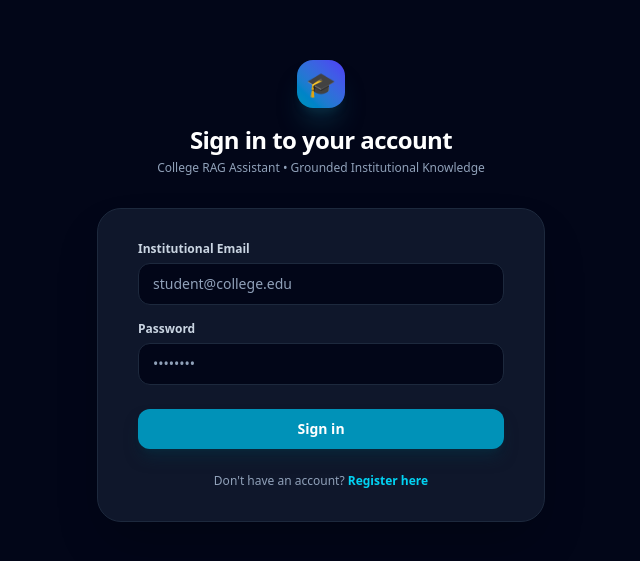
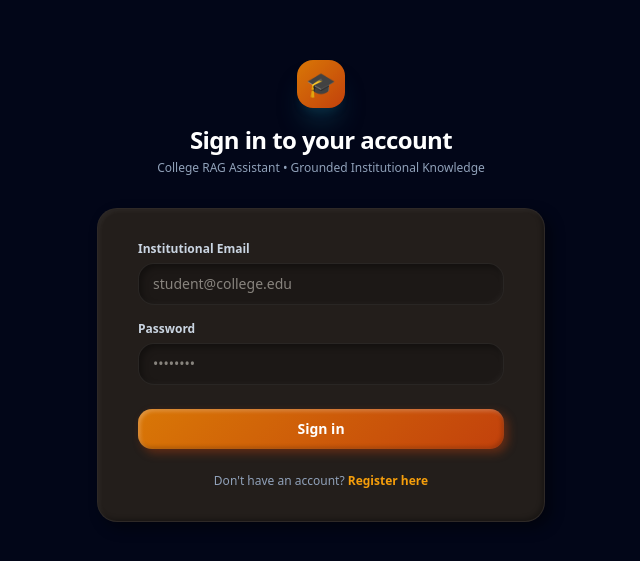
Before and after one commit to Mithul823/College_RAG_Assistant, a React (Vite) app in the folder frontend/: page / in a window 1280 px wide. Shown: the part 109-670 px from the top of the page, without its empty margins (319-959 px from the left). Built offline with nearby package versions, Linux system fonts and the light colour scheme; no server answers.

Commit message:
Transform UI into minimal warm Claymorphism theme

```diff
--- a/frontend/src/components/ChatInput.jsx
+++ b/frontend/src/components/ChatInput.jsx
@@ -20,7 +20,7 @@ export default function ChatInput({ onSendMessage, disabled }) {
 
   return (
     <form onSubmit={handleSubmit} className="relative">
-      <div className="relative flex items-center rounded-2xl bg-slate-900 border border-slate-700/80 focus-within:border-cyan-500 shadow-xl transition">
+      <div className="relative flex items-center clay-input transition">
         <textarea
           ref={textareaRef}
           value={text}
@@ -29,14 +29,14 @@ export default function ChatInput({ onSendMessage, disabled }) {
           disabled={disabled}
           placeholder="Ask a question about college policies, courses, regulations, or fees..."
           rows={1}
-          className="w-full resize-none bg-transparent px-4 py-3.5 text-sm text-slate-100 placeholder-slate-400 focus:outline-hidden disabled:opacity-50 max-h-32"
+          className="w-full resize-none bg-transparent px-4 py-3.5 text-sm placeholder-slate-400 focus:outline-hidden disabled:opacity-50 max-h-32"
         />
 
         <div className="pr-3 flex items-center">
           <button
             type="submit"
             disabled={!text.trim() || disabled}
-            className="p-2.5 rounded-xl bg-cyan-600 hover:bg-cyan-500 disabled:bg-slate-800 disabled:text-slate-500 text-white font-medium transition cursor-pointer disabled:cursor-not-allowed shadow-md shadow-cyan-950/40"
+            className="p-2.5 rounded-xl clay-btn-primary disabled:opacity-40 disabled:cursor-not-allowed cursor-pointer"
           >
             {disabled ? (
               <svg className="animate-spin h-4 w-4" viewBox="0 0 24 24" fill="none">
--- a/frontend/src/components/ChatMessage.jsx
+++ b/frontend/src/components/ChatMessage.jsx
@@ -42,7 +42,7 @@ export default function ChatMessage({ message, onOpenSources, onSelectSource })
 
   return (
     <div className="flex justify-start mb-6">
-      <div className="max-w-2xl bg-slate-900 border border-slate-800 rounded-2xl rounded-tl-xs px-5 py-4 shadow-md w-full">
+      <div className="max-w-2xl clay-card rounded-2xl rounded-tl-xs px-5 py-4 w-full">
         {/* Header with status badge & latency */}
         <div className="flex items-center justify-between gap-3 mb-2.5 pb-2 border-b border-slate-800/80">
           <div className="flex items-center gap-2 flex-wrap">
--- a/frontend/src/components/Header.jsx
+++ b/frontend/src/components/Header.jsx
@@ -51,7 +51,7 @@ export default function Header({ currentView, onToggleView }) {
         {/* Theme Toggle Button */}
         <button
           onClick={toggleTheme}
-          className="p-2 rounded-lg bg-slate-800 hover:bg-slate-700/80 text-slate-300 hover:text-white border border-slate-700 transition flex items-center justify-center text-xs font-medium"
+          className="px-3 py-1.5 rounded-xl bg-amber-950/40 hover:bg-amber-900/60 text-amber-500 hover:text-amber-300 border border-amber-800/40 transition flex items-center justify-center text-xs font-semibold shadow-inner"
           title={`Switch to ${theme === 'dark' ? 'Light' : 'Dark'} Mode`}
         >
           {theme === 'dark' ? '☀️ Light' : '🌙 Dark'}
--- a/frontend/src/styles.css
+++ b/frontend/src/styles.css
@@ -1,7 +1,7 @@
 @import "tailwindcss";
 
 :root {
-  font-family: system-ui, -apple-system, BlinkMacSystemFont, 'Segoe UI', Roboto, Oxygen, Ubuntu, Cantarell, 'Open Sans', 'Helvetica Neue', sans-serif;
+  font-family: 'Plus Jakarta Sans', system-ui, -apple-system, BlinkMacSystemFont, 'Segoe UI', Roboto, sans-serif;
   color-scheme: dark;
 }
 
@@ -9,70 +9,167 @@ html.light {
   color-scheme: light;
 }
 
-/* Light Mode Overrides */
-html.light body {
-  background-color: #f8fafc;
-  color: #0f172a;
+/* Base Body Styles */
+body {
+  margin: 0;
+  background-color: #181513;
+  color: #f3efe6;
+  transition: background-color 0.25s ease, color 0.25s ease;
 }
 
+html.light body {
+  background-color: #f4f0e6;
+  color: #2c2523;
+}
+
+/* Claymorphism Utility Classes */
+.clay-card {
+  background: #231e1b;
+  border-radius: 20px;
+  box-shadow: 6px 6px 14px rgba(0, 0, 0, 0.45), inset -2px -2px 5px rgba(0, 0, 0, 0.3), inset 2px 2px 4px rgba(255, 255, 255, 0.05);
+  border: 1px solid rgba(255, 255, 255, 0.05);
+}
+
+html.light .clay-card {
+  background: #ffffff;
+  border-radius: 20px;
+  box-shadow: 8px 8px 18px rgba(185, 172, 152, 0.35), inset -3px -3px 6px rgba(185, 172, 152, 0.15), inset 3px 3px 6px rgba(255, 255, 255, 0.9);
+  border: 1px solid rgba(255, 255, 255, 0.8);
+}
+
+.clay-input {
+  background: #1c1816;
+  border-radius: 16px;
+  box-shadow: inset 3px 3px 6px rgba(0, 0, 0, 0.35), inset -2px -2px 4px rgba(255, 255, 255, 0.03);
+  border: 1px solid rgba(255, 255, 255, 0.06);
+  color: #f3efe6;
+}
+
+html.light .clay-input {
+  background: #eee9dd;
+  border-radius: 16px;
+  box-shadow: inset 3px 3px 6px rgba(175, 160, 140, 0.3), inset -2px -2px 4px rgba(255, 255, 255, 0.7);
+  border: 1px solid rgba(175, 160, 140, 0.2);
+  color: #2c2523;
+}
+
+.clay-btn-primary {
+  background: linear-gradient(135deg, #d97706, #c2410c);
+  color: #ffffff;
+  border-radius: 14px;
+  box-shadow: 4px 4px 10px rgba(194, 65, 12, 0.4), inset -2px -2px 4px rgba(0, 0, 0, 0.2), inset 2px 2px 4px rgba(255, 255, 255, 0.25);
+  transition: transform 0.15s ease, box-shadow 0.15s ease;
+}
+
+.clay-btn-primary:hover {
+  transform: translateY(-1px);
+  box-shadow: 5px 5px 14px rgba(194, 65, 12, 0.5), inset -2px -2px 4px rgba(0, 0, 0, 0.2), inset 2px 2px 4px rgba(255, 255, 255, 0.3);
+}
+
+.clay-btn-primary:active {
+  transform: translateY(1px);
+  box-shadow: inset 3px 3px 6px rgba(0, 0, 0, 0.3);
+}
+
+/* Light & Dark Global Palette Overrides */
 html.light .bg-slate-950 {
-  background-color: #f8fafc !important;
+  background-color: #f4f0e6 !important;
 }
 
 html.light .bg-slate-900,
 html.light .bg-slate-900\/80,
 html.light .bg-slate-900\/60 {
   background-color: #ffffff !important;
-  box-shadow: 0 1px 3px 0 rgb(0 0 0 / 0.05);
+  box-shadow: 6px 6px 16px rgba(185, 172, 152, 0.25), inset 2px 2px 4px rgba(255, 255, 255, 0.8) !important;
+  border-color: rgba(220, 210, 195, 0.6) !important;
 }
 
 html.light .bg-slate-950\/80,
 html.light .bg-slate-950\/40 {
-  background-color: #f1f5f9 !important;
+  background-color: #e9e4d7 !important;
 }
 
 html.light .border-slate-800,
 html.light .border-slate-800\/80,
 html.light .border-slate-800\/50 {
-  border-color: #e2e8f0 !important;
+  border-color: #e2dacd !important;
 }
 
 html.light .text-slate-100,
 html.light .text-slate-200,
 html.light .text-white {
-  color: #0f172a !important;
+  color: #2c2523 !important;
 }
 
 html.light .text-slate-300 {
-  color: #334155 !important;
+  color: #4a3f3b !important;
 }
 
 html.light .text-slate-400 {
-  color: #64748b !important;
+  color: #786a63 !important;
 }
 
 html.light .bg-slate-800,
 html.light .bg-slate-800\/50 {
-  background-color: #f1f5f9 !important;
-  color: #0f172a !important;
+  background-color: #eee9dd !important;
+  color: #2c2523 !important;
 }
 
 html.light .hover\:bg-slate-800:hover {
-  background-color: #e2e8f0 !important;
+  background-color: #e4decb !important;
 }
 
-html.light input,
-html.light textarea {
-  background-color: #ffffff !important;
-  color: #0f172a !important;
-  border-color: #cbd5e1 !important;
+/* User Chat Bubble - Warm Clay Terracotta */
+.bg-cyan-600 {
+  background: linear-gradient(135deg, #c2410c, #9a3412) !important;
+  box-shadow: 4px 4px 10px rgba(154, 52, 18, 0.35), inset -2px -2px 4px rgba(0, 0, 0, 0.2), inset 2px 2px 4px rgba(255, 255, 255, 0.2) !important;
+  border-radius: 20px !important;
+}
+
+/* Primary Accent Overrides */
+.from-cyan-600.to-indigo-600,
+.from-cyan-500.to-indigo-500 {
+  background: linear-gradient(135deg, #d97706, #c2410c) !important;
+}
+
+.text-cyan-400 {
+  color: #f59e0b !important;
+}
+
+html.light .text-cyan-400 {
+  color: #d97706 !important;
+}
+
+.border-cyan-800\/60,
+.border-cyan-700\/60 {
+  border-color: rgba(217, 119, 6, 0.4) !important;
+}
+
+.bg-cyan-950 {
+  background-color: #2a1b14 !important;
+}
+
+html.light .bg-cyan-950 {
+  background-color: #fdf6e7 !important;
+}
+
+/* Header & Sidebar Adjustments */
+header {
+  border-bottom-color: rgba(255, 255, 255, 0.06) !important;
+  background-color: rgba(28, 24, 22, 0.85) !important;
 }
 
 html.light header {
-  background-color: rgba(255, 255, 255, 0.9) !important;
+  background-color: rgba(244, 240, 230, 0.9) !important;
+  border-bottom-color: rgba(210, 195, 180, 0.5) !important;
+}
+
+aside {
+  background-color: #1c1816 !important;
+  border-right-color: rgba(255, 255, 255, 0.05) !important;
 }
 
 html.light aside {
-  background-color: #f8fafc !important;
-  border-color: #e2e8f0 !important;
+  background-color: #ebe6d9 !important;
+  border-right-color: rgba(210, 195, 180, 0.5) !important;
 }
--- a/frontend/src/views/AdminDashboardView.jsx
+++ b/frontend/src/views/AdminDashboardView.jsx
@@ -100,7 +100,7 @@ export default function AdminDashboardView({ onNavigateToChat }) {
       <main className="flex-1 p-6 max-w-7xl mx-auto w-full space-y-6">
         {/* KPI Metrics Cards */}
         <div className="grid grid-cols-1 sm:grid-cols-2 lg:grid-cols-5 gap-4">
-          <div className="p-4 bg-slate-900/60 border border-slate-800 rounded-2xl">
+          <div className="p-4 clay-card">
             <div className="flex items-center justify-between">
               <span className="text-xs font-semibold text-slate-400">Total Documents</span>
               <span className="text-base">📄</span>
@@ -113,7 +113,7 @@ export default function AdminDashboardView({ onNavigateToChat }) {
             </div>
           </div>
 
-          <div className="p-4 bg-slate-900/60 border border-slate-800 rounded-2xl">
+          <div className="p-4 clay-card">
             <div className="flex items-center justify-between">
               <span className="text-xs font-semibold text-slate-400">Indexed Chunks</span>
               <span className="text-base">🧩</span>
@@ -126,7 +126,7 @@ export default function AdminDashboardView({ onNavigateToChat }) {
             </div>
           </div>
 
-          <div className="p-4 bg-slate-900/60 border border-slate-800 rounded-2xl">
+          <div className="p-4 clay-card">
             <div className="flex items-center justify-between">
               <span className="text-xs font-semibold text-slate-400">Student Conversations</span>
               <span className="text-base">💬</span>
--- a/frontend/src/views/ChatView.jsx
+++ b/frontend/src/views/ChatView.jsx
@@ -207,7 +207,7 @@ export default function ChatView({ onToggleView, currentView = 'chat' }) {
                     <button
                       key={i}
                       onClick={() => handleSendMessage(prompt)}
-                      className="p-3.5 rounded-2xl bg-slate-900 hover:bg-slate-800 border border-slate-800 hover:border-cyan-700/60 text-xs text-slate-300 hover:text-slate-100 transition text-left cursor-pointer shadow-sm"
+                      className="p-3.5 rounded-2xl clay-card hover:border-amber-600/60 text-xs text-slate-300 hover:text-slate-100 transition text-left cursor-pointer"
                     >
                       💡 {prompt}
                     </button>
--- a/frontend/src/views/LoginView.jsx
+++ b/frontend/src/views/LoginView.jsx
@@ -37,7 +37,7 @@ export default function LoginView({ onNavigateToRegister }) {
       </div>
 
       <div className="mt-8 sm:mx-auto sm:w-full sm:max-w-md">
-        <div className="bg-slate-900 border border-slate-800 py-8 px-6 shadow-2xl rounded-3xl sm:px-10">
+        <div className="clay-card py-8 px-6 sm:px-10">
           {error && (
             <div className="mb-5 p-3.5 rounded-xl bg-rose-950/70 border border-rose-800/80 text-rose-300 text-xs font-medium flex items-center gap-2">
               <span>⚠️</span>
@@ -56,7 +56,7 @@ export default function LoginView({ onNavigateToRegister }) {
                 value={email}
                 onChange={(e) => setEmail(e.target.value)}
                 placeholder="student@college.edu"
-                className="w-full px-3.5 py-2.5 rounded-xl bg-slate-950 border border-slate-800 text-sm text-slate-100 placeholder-slate-400 focus:outline-hidden focus:border-cyan-500 transition"
+                className="w-full px-3.5 py-2.5 clay-input text-sm focus:outline-hidden transition"
               />
             </div>
 
@@ -70,7 +70,7 @@ export default function LoginView({ onNavigateToRegister }) {
                 value={password}
                 onChange={(e) => setPassword(e.target.value)}
                 placeholder="••••••••"
-                className="w-full px-3.5 py-2.5 rounded-xl bg-slate-950 border border-slate-800 text-sm text-slate-100 placeholder-slate-400 focus:outline-hidden focus:border-cyan-500 transition"
+                className="w-full px-3.5 py-2.5 clay-input text-sm focus:outline-hidden transition"
               />
             </div>
 
@@ -78,7 +78,7 @@ export default function LoginView({ onNavigateToRegister }) {
               <button
                 type="submit"
                 disabled={isLoading}
-                className="w-full flex justify-center py-2.5 px-4 rounded-xl bg-cyan-600 hover:bg-cyan-500 text-white text-sm font-semibold transition cursor-pointer shadow-lg shadow-cyan-950/50 disabled:opacity-50"
+                className="w-full flex justify-center py-2.5 px-4 clay-btn-primary text-sm font-semibold cursor-pointer disabled:opacity-50"
               >
                 {isLoading ? 'Signing in...' : 'Sign in'}
               </button>
```
Also changed, not shown: frontend/src/context/ThemeContext.jsx (line endings or trailing spaces).
